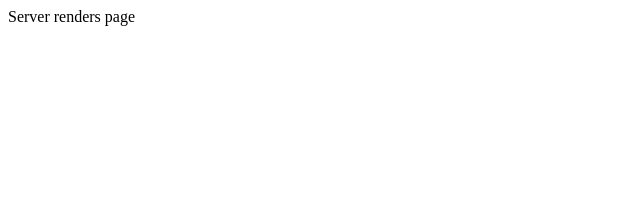
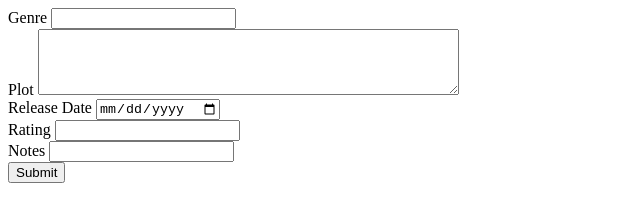
Before and after one commit to steven-mpawulo/final-assignment-tia, a website: page public/main.html in a window 1280 px wide. Shown: the whole page, without its empty margins (0-640 px from the left). Drawn offline with nearby package versions, Linux system fonts and the light colour scheme.

Commit message:
creates the various fields for adding movie details

```diff
--- a/public/main.html
+++ b/public/main.html
@@ -1,10 +1,39 @@
 <html lang="en">
+
 <head>
     <meta charset="UTF-8">
     <meta name="viewport" content="width=device-width, initial-scale=1.0">
     <title>Tia</title>
 </head>
+
 <body>
-    <p>Server renders page</p>
+    <form action="">
+        <div class="genre-conatiner">
+            <label for="genre">Genre</label>
+            <input type="text" id="genre" name="genre">
+        </div>
+        <div class="plot-container">
+            <label for="plot">Plot</label>
+            <textarea id="plot" name="plot" rows="4" cols="50">
+    </textarea>
+        </div>
+        <div class="date-container">
+            <label for="date">Release Date</label>
+            <input type="date" id="date" name="date">
+        </div>
+        <div class="rating-container">
+            <label for="rating">Rating</label>
+            <input type="number" id="rating" name="rating">
+        </div>
+        <div class="notes-container">
+            <label for="notes">Notes</label>
+            <input type="text" id="notes" name="notes">
+        </div>
+        <button type="submit">Submit</button>
+    </form>
+
+    <script src="./main.js"></script>
+    <script src="https://unpkg.com/axios/dist/axios.min.js"></script>
 </body>
+
 </html>
```
